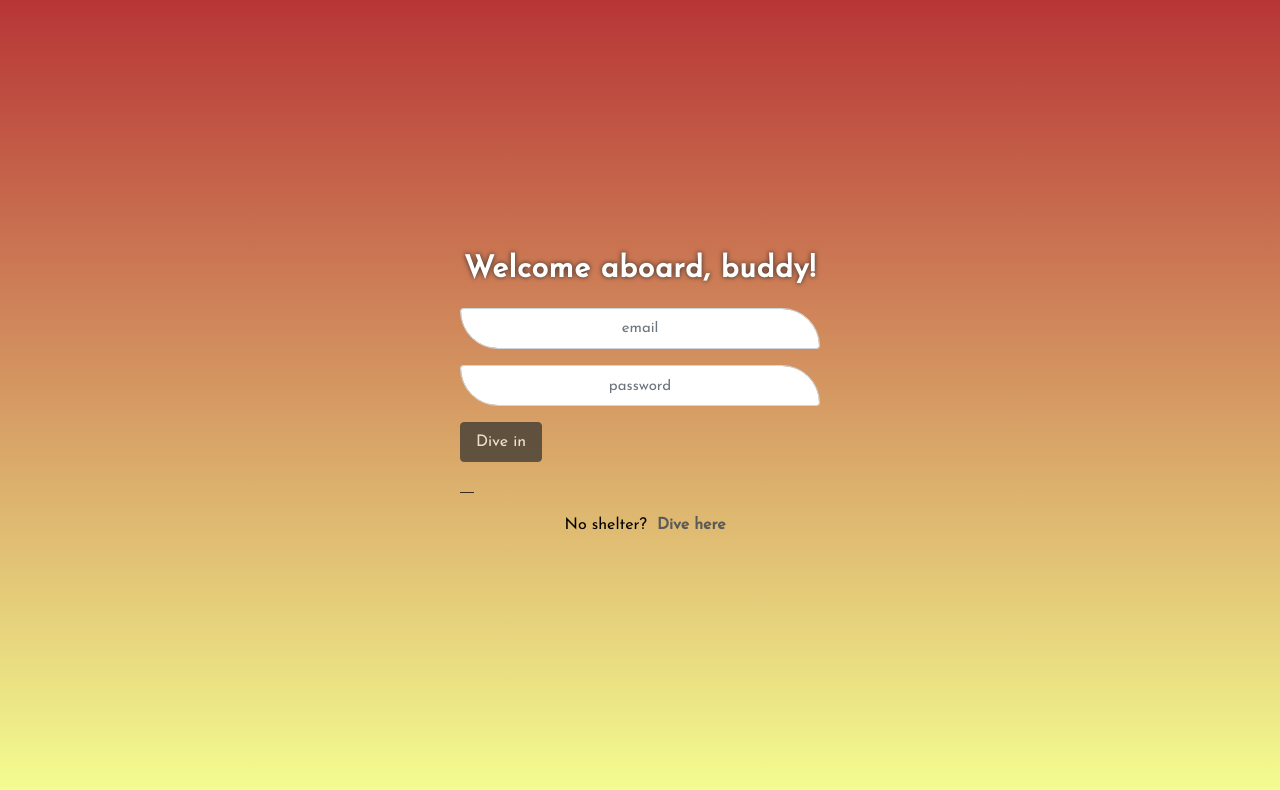
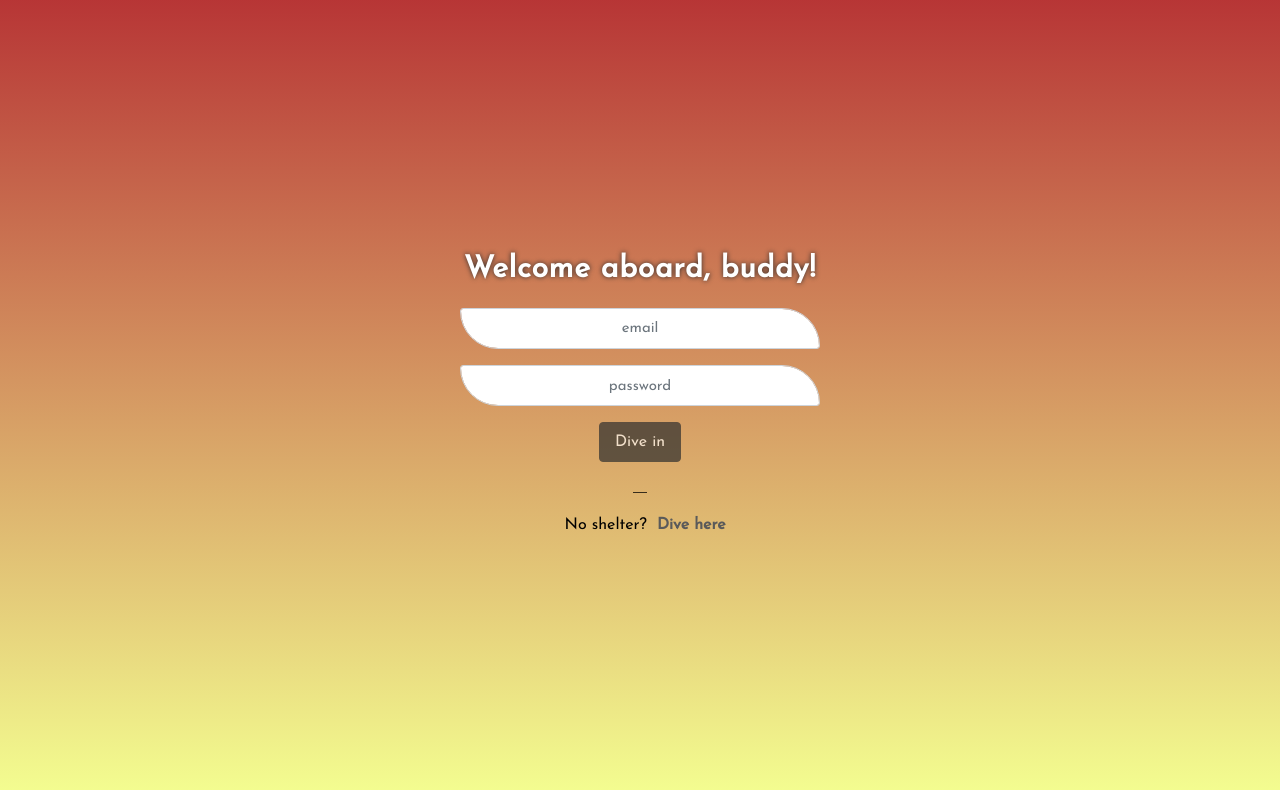
Before and after one commit to tmychka/daybook-client, a React (Create React App) app: page / in a window 1280 px wide. Shown: the top 790 px of the page. Built offline with nearby package versions, Linux system fonts and the light colour scheme.

Commit message:
refactor

```diff
--- a/src/pages/authorization/components/SignInForm.jsx
+++ b/src/pages/authorization/components/SignInForm.jsx
@@ -35,8 +35,8 @@ function SignInForm({
   };
 
   return (
-    <form className="form" onSubmit={handleSubmit}>
-      <div className="mb-3">
+    <form className="form d-flex flex-column align-items-center" onSubmit={handleSubmit}>
+      <div className="w-100 mb-3">
         <input
           type="email"
           name="email"
@@ -46,7 +46,7 @@ function SignInForm({
           placeholder="email"
         />
       </div>
-      <div className="mb-3">
+      <div className="w-100 mb-3">
         <input
           type="password"
           name="password"
@@ -74,7 +74,8 @@ function SignInForm({
         <p>No shelter?</p>
           <span
             className="s-in-up"
-            onClick={() => onModeChange('sign-up')}>
+            onClick={() => onModeChange('sign-up')}
+          >
             Dive here
           </span>
       </div>
--- a/src/pages/authorization/components/SignUpForm.jsx
+++ b/src/pages/authorization/components/SignUpForm.jsx
@@ -92,7 +92,10 @@ function SignUpForm({
 
       <p className="entrance">
         Aware already?&nbsp;
-        <span className="s-in-up" onClick={() => onModeChange('sign-in')}>
+        <span
+          className="s-in-up"
+          onClick={() => onModeChange('sign-in')}
+        >
           Dive here
         </span>
       </p>
```
